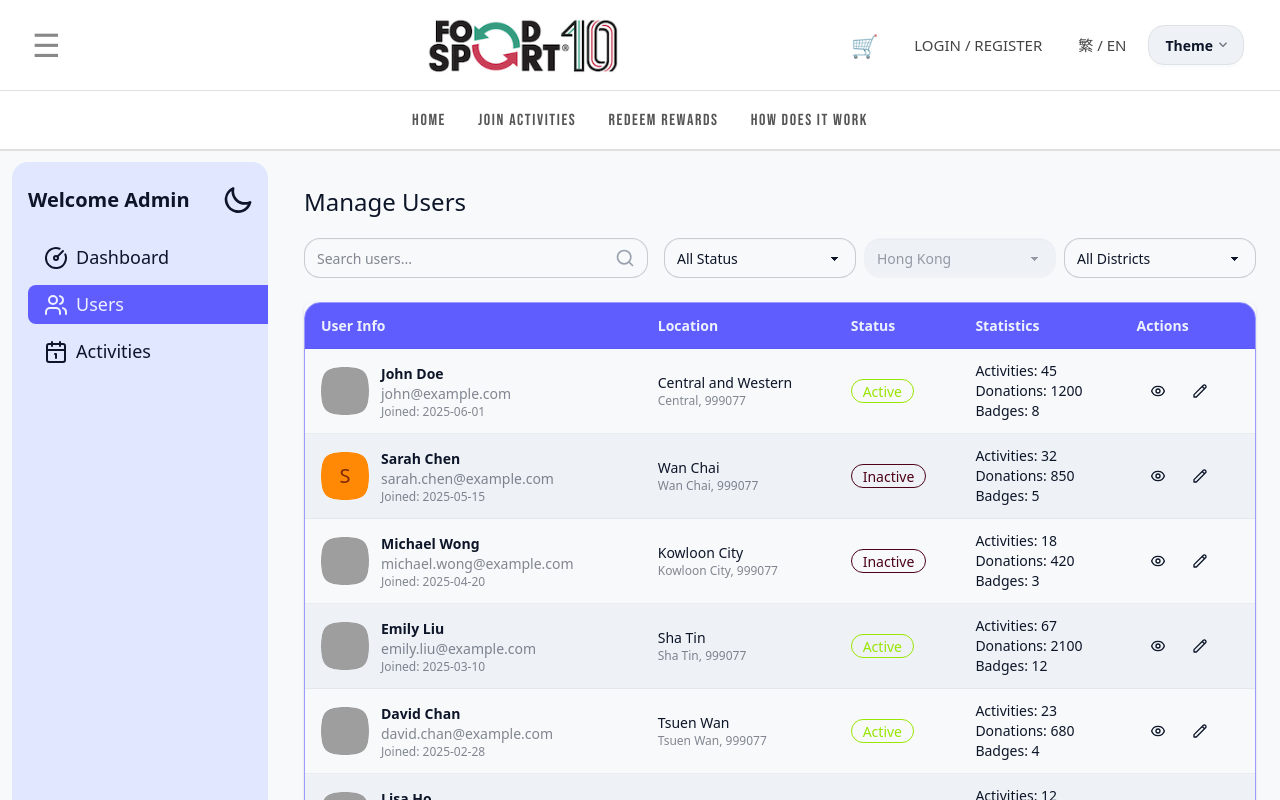
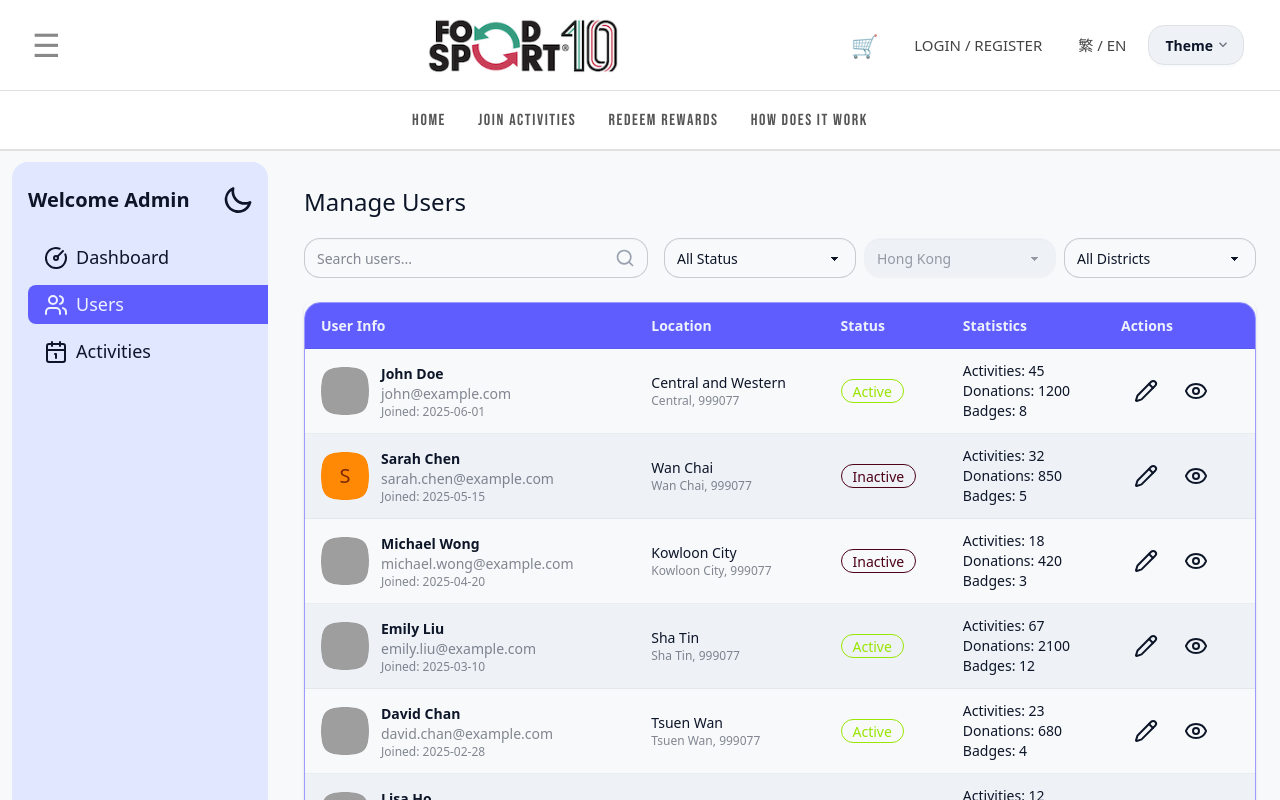
Before and after one commit to hadetan/foodsport-dev, a Next.js app: page /admin/users in a window 1280 px wide. Shown: the top 800 px of the page. Built offline with nearby package versions, Linux system fonts and the light colour scheme; grey boxes are pictures that could not be loaded.

Commit message:
removed svg from user table (#26)

```diff
--- a/src/app/admin/users/userRow.js
+++ b/src/app/admin/users/userRow.js
@@ -1,6 +1,7 @@
 import React from "react";
 import Status from "@/app/admin/users/status";
 import Avatar from "@/app/admin/users/avatar";
+import {Pencil,Eye} from 'lucide-react'
 
 export const UserRow = ({ user }) => {
     return (
@@ -54,45 +55,13 @@ export const UserRow = ({ user }) => {
                                 router.push(`/admin/users/${user.id}`)
                             }
                         >
-                            <svg
-                                xmlns="http://www.w3.org/2000/svg"
-                                className="h-4 w-4"
-                                fill="none"
-                                viewBox="0 0 24 24"
-                                stroke="currentColor"
-                            >
-                                <path
-                                    strokeLinecap="round"
-                                    strokeLinejoin="round"
-                                    strokeWidth="2"
-                                    d="M15 12a3 3 0 11-6 0 3 3 0 016 0z"
-                                />
-                                <path
-                                    strokeLinecap="round"
-                                    strokeLinejoin="round"
-                                    strokeWidth="2"
-                                    d="M2.458 12C3.732 7.943 7.523 5 12 5c4.478 0 8.268 2.943 9.542 7-1.274 4.057-5.064 7-9.542 7-4.477 0-8.268-2.943-9.542-7z"
-                                />
-                            </svg>
+                            <Pencil/>
                         </button>
                         <button
                             className="btn btn-sm btn-ghost tooltip"
                             data-tip="Edit User"
                         >
-                            <svg
-                                xmlns="http://www.w3.org/2000/svg"
-                                className="h-4 w-4"
-                                fill="none"
-                                viewBox="0 0 24 24"
-                                stroke="currentColor"
-                            >
-                                <path
-                                    strokeLinecap="round"
-                                    strokeLinejoin="round"
-                                    strokeWidth="2"
-                                    d="M15.232 5.232l3.536 3.536m-2.036-5.036a2.5 2.5 0 113.536 3.536L6.5 21.036H3v-3.572L16.732 3.732z"
-                                />
-                            </svg>
+                            <Eye/>
                         </button>
                     </div>
                 </td>
```
